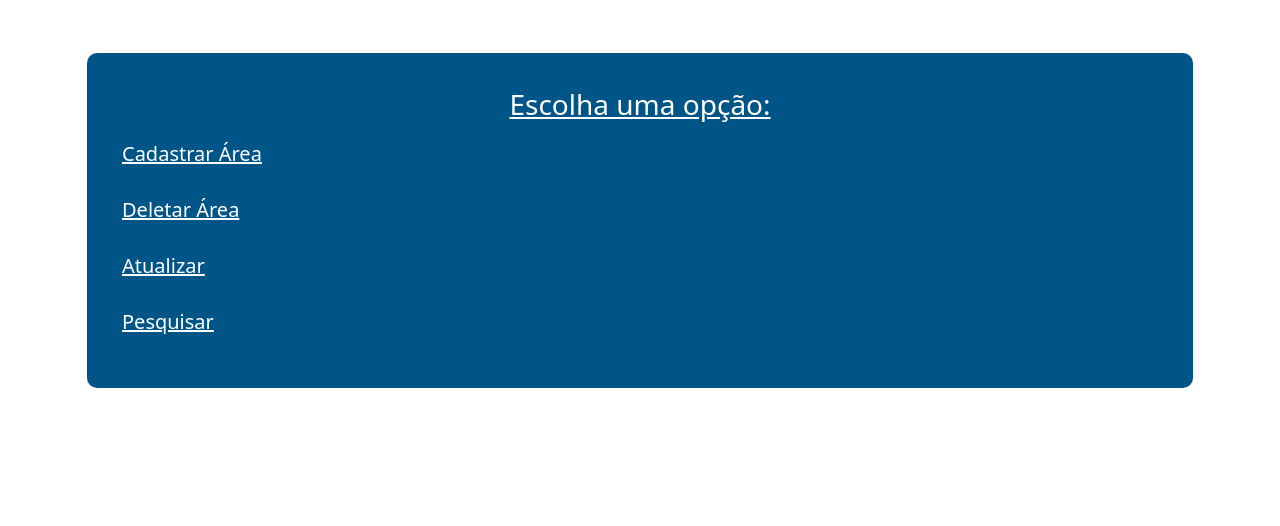
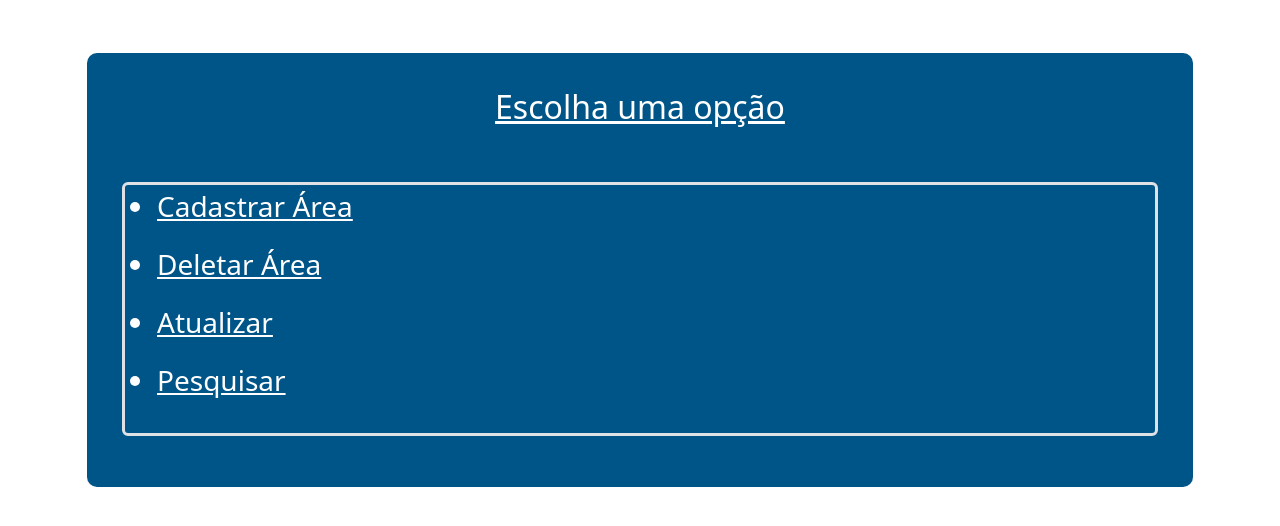
Before and after one commit to andreportol/ExercicioDjango, a Django app: page / in a window 1280 px wide. Shown: the part 228-754 px from the top of the page. Run offline with Django 4.2, Linux system fonts and the light colour scheme; some libraries are stand-ins or nearby versions.

Commit message:
Atualização do template index, criação das rotas url e configuração da views.

```diff
--- a/core/templates/index.html
+++ b/core/templates/index.html
@@ -39,14 +39,13 @@
         <div class="row">
             <div class="col-sm">
                 <div class="select-option">
-                    <h2 class="fs-3 text-center text-decoration-underline">Escolha uma opção:</h2>
-                    <ul class="p-0">
-                        <p class="text-decoration-underline"><a href="">Cadastrar Área</a></p>
-                        <p class="text-decoration-underline"><a href="">Deletar Área</a></p>
-                        <p class="text-decoration-underline"><a href="">Atualizar</a></p>
-                        <p class="text-decoration-underline"><a href="">Pesquisar</a></p>
+                    <h2 class="fs-2 text-center text-decoration-underline pb-5">Escolha uma opção</h2>
+                    <ul class="border border-3 rounded pb-3 " type="circulo" >
+                        <li class="text-decoration-underline fs-3 pb-3"><a href="{% url 'cadastrar' %}">Cadastrar Área</a></li>
+                        <li class="text-decoration-underline fs-3 pb-3"><a href="{% url 'deletar' %}">Deletar Área</a></li>
+                        <li class="text-decoration-underline fs-3 pb-3"><a href="{% url 'atualizar' %}">Atualizar</a></li>
+                        <li class="text-decoration-underline fs-3 pb-3"><a href="{% url 'pesquisar'%}">Pesquisar</a></li>
                     </ul>
-
                 </div>
             </div>
         </div>
--- a/core/urls.py
+++ b/core/urls.py
@@ -1,7 +1,11 @@
 from django.urls import path
 
-from .views import index
+from .views import atualizar, cadastrar, deletar, index, pesquisar
 
 urlpatterns = [
     path('', index, name='index'),
+    path('cadastrar', cadastrar, name='cadastrar'),
+    path('deletar', deletar, name='deletar'),
+    path('atualizar', atualizar, name='atualizar'),
+    path('pesquisar', pesquisar, name='pesquisar')
 ]
--- a/core/views.py
+++ b/core/views.py
@@ -4,3 +4,15 @@ from django.shortcuts import render
 # Create your views here.
 def index(request):
     return render(request, 'index.html')
+
+def cadastrar(request):
+    return render(request, 'cadastrar.html')
+
+def deletar(request):
+    return render(request, 'deletar.html')
+
+def atualizar(request):
+    return render(request, 'atualizar.html')
+
+def pesquisar(request):
+    return render(request, 'pesquisar.html')
```
Also changed, not shown: core/templates/atualizar.html (added), core/templates/cadastrar.html (added), core/templates/deletar.html (added), core/templates/pesquisar.html (added).
